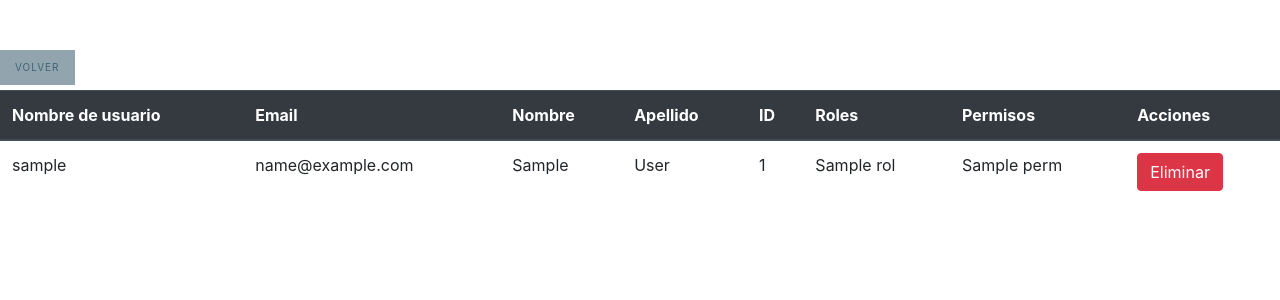
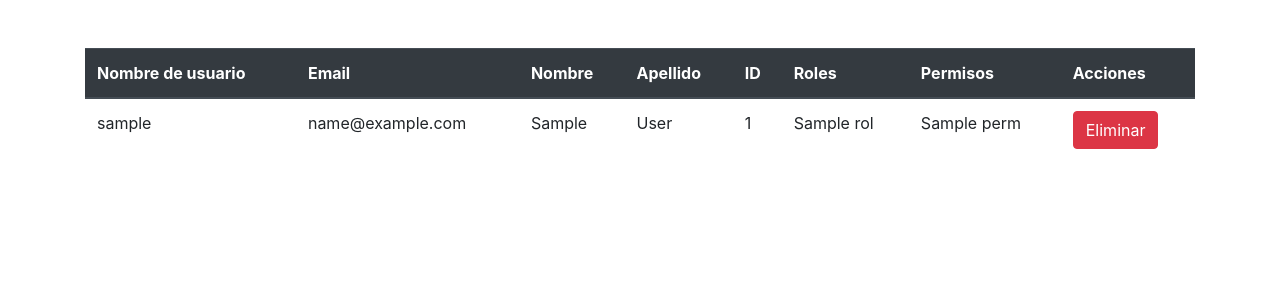
Before and after one commit to Maqui-LP/coopevid-19, a Flask app: template app/templates/user/index.html in a window 1280 px wide. Shown: the part 56-356 px from the top of the page. Run offline with Flask 2, Linux system fonts and the light colour scheme; the template is opened without the code that fills it: most values are stand-ins (such as "Sample title", 1, 10 or a date in 2020).

Commit message:
vista user_index

```diff
--- a/app/templates/user/index.html
+++ b/app/templates/user/index.html
@@ -5,6 +5,8 @@
 {% endblock %}
 <h1>Usuarios</h1>
 {% block content %}
+<div class="container mt-5">
+
   <table class="table">
     <thead class="thead-dark">
       <tr>
@@ -40,6 +42,8 @@
     <!-- <input action="{{url_for('user_delete', user_id=user.id)}}" method="DELETE" class="btn btn-danger" value="Borrar"></input> -->
 
     {% endfor %}
+  </div>
+  <!--
     <a href="{{ url_for('home') }}" class="link">Volver</a>
-
+  -->
   {% endblock %}
```
Lines whose indentation alone changed are shown as unchanged.
